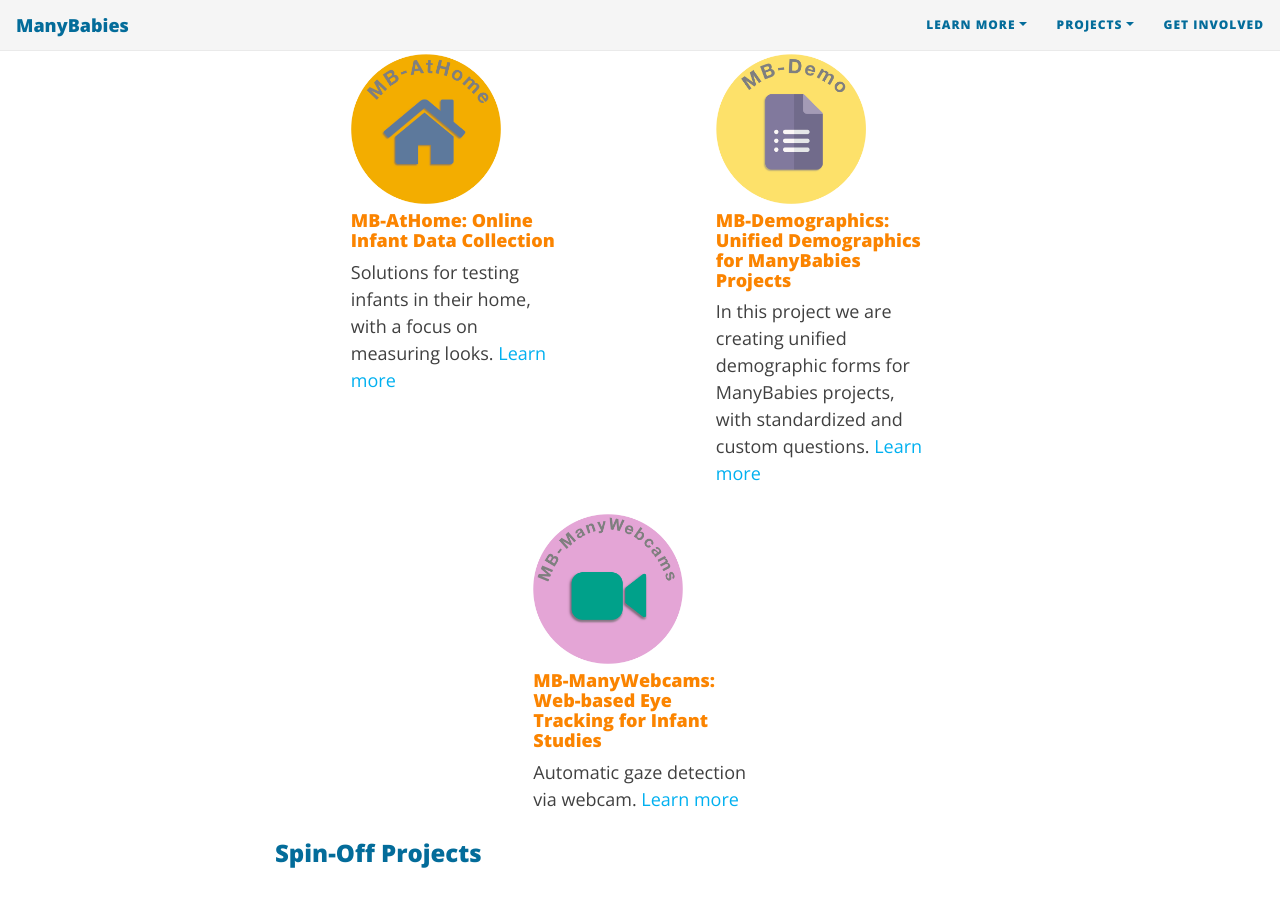
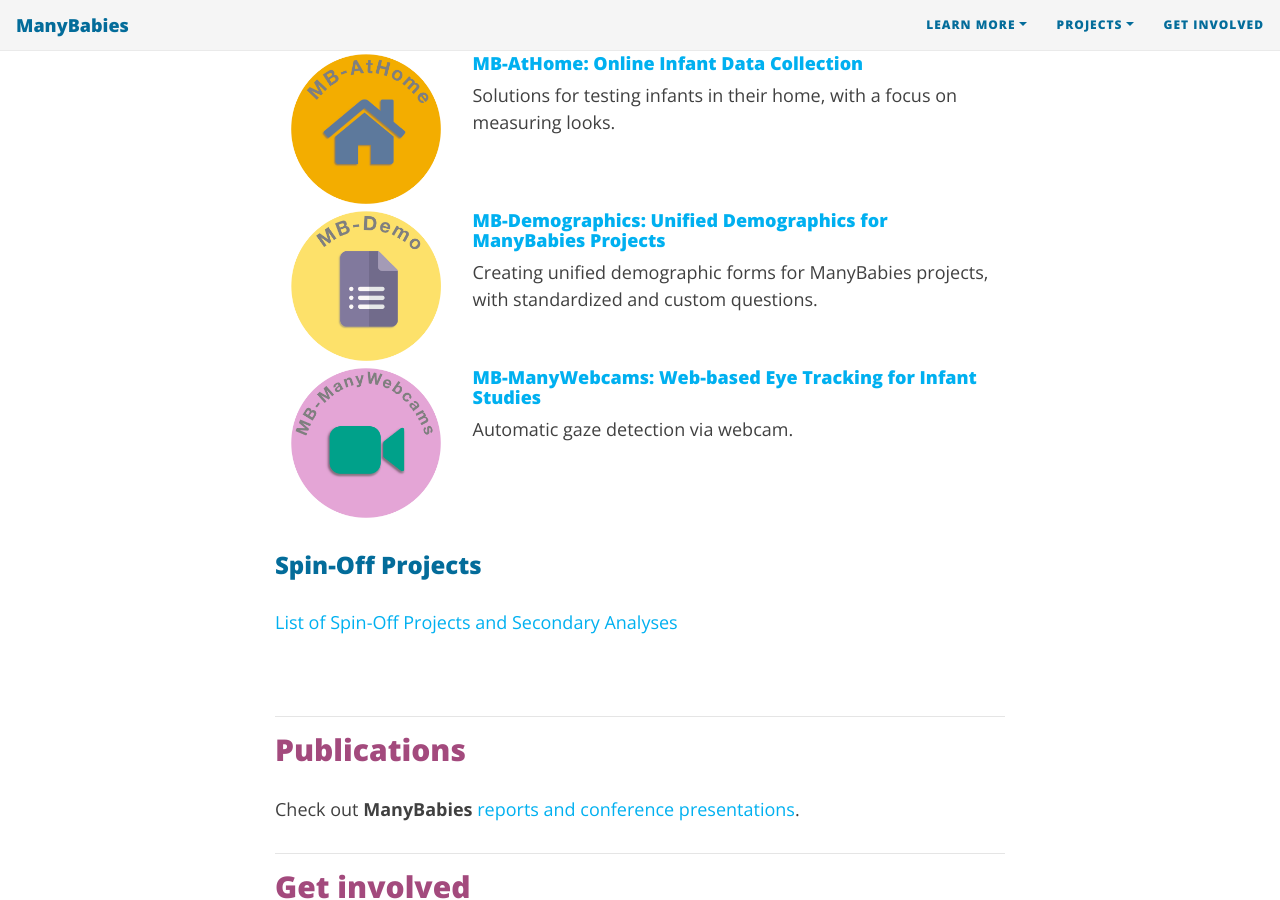
Before and after one commit to manybabies/manybabies.github.io, a Jekyll site: the page built from index.md, in a window 1280 px wide and 900 px high, scrolled down 2282 px. Built offline with Jekyll 4.4.1, drawn with Linux system fonts in a browser that asks for light colours; nearby versions of some CDN libraries; some web fonts are replaced.

Commit message:
Update index.md

```diff
--- a/index.md
+++ b/index.md
@@ -109,35 +109,33 @@
 	</header>
 <br>
 	<div class="container">
-		<div class="row justify-content-around">
-        <div class="col-lg-4 col-md-4 col-sm-4 col-xs-4">
-          <a href="{{site.baseurl}}{% link MB-AtHome.md %}" class="image">
-            <img src="assets/img/MBAH_logo.png"  alt="MBAtHome" width="150" height="150">
-          </a>
-          <h4>MB-AtHome: Online Infant Data Collection</h4>
-            Solutions for testing infants in their home, with a focus on measuring looks.
-                <a href="{{site.baseurl}}{% link MB-AtHome.md %}" class="button">Learn more</a>
-    		</div>
-  			<div class="col-lg-4 col-md-4 col-sm-4 col-xs-4">
-    			<a href="{{site.baseurl}}{% link MB-demographics.md %}" class="image">
-    				<img src="assets/img/MBDemo_logo.png"  alt="MB-Demographics" width="150" height="150">
-    			</a>
-    			<h4>MB-Demographics: Unified Demographics for ManyBabies Projects</h4>
-    				In this project we are creating unified demographic forms for ManyBabies projects, with standardized and custom questions.
-    			<a href="{{site.baseurl}}{% link MB-demographics.md %}" class="button">Learn more</a>
-  			</div>
-	  </div>
-<br>
-    <div class="row justify-content-around">
-        <div class="col-lg-4 col-md-4 col-sm-4 col-xs-4">
-          <a href="{{site.baseurl}}{% link MB-ManyWebcams.md %}" class="image">
-            <img src="assets/img/MBMW_logo.png"  alt="MB-ManyWebcams" width="150" height="150">
-          </a>
-          <h4>MB-ManyWebcams: Web-based Eye Tracking for Infant Studies</h4>
-            Automatic gaze detection via webcam.
-          <a href="{{site.baseurl}}{% link MB-ManyWebcams.md %}" class="button">Learn more</a>
-        </div>
-		</div>
+		<div class="row">
+      <div class="col-sm-3 col-xs-6" align="center">
+        <a href="{{site.baseurl}}{% link MB-AtHome.md %}" class="image"><img src="/assets/img/MBAH_logo.png" alt="MBAthome logo" width="150" height="150"></a>
+      </div>
+      <div class="col-sm-9">
+        <h4><a href="{{site.baseurl}}{% link MB-AtHome.md %}">MB-AtHome: Online Infant Data Collection</a></h4>
+        Solutions for testing infants in their home, with a focus on measuring looks.
+      </div>
+    </div>
+    <div class="row">
+      <div class="col-sm-3 col-xs-6" align="center">
+        <a href="{{site.baseurl}}{% link MB-demographics.md %}" class="image"><img src="/assets/img/MBDemo_logo.png" alt="MB-Demographics logo" width="150" height="150"></a>
+      </div>
+      <div class="col-sm-9">
+        <h4><a href="{{site.baseurl}}{% link MB-demographics.md %}">MB-Demographics: Unified Demographics for ManyBabies Projects</a></h4>
+        Creating unified demographic forms for ManyBabies projects, with standardized and custom questions.
+      </div>
+    </div>
+    <div class="row">
+      <div class="col-sm-3 col-xs-6" align="center">
+        <a href="{{site.baseurl}}{% link MB-ManyWebcams.md %}" class="image"><img src="/assets/img/MBMW_logo.png" alt="MB-ManyWebcams logo" width="150" height="150"></a>
+      </div>
+      <div class="col-sm-9">
+        <h4><a href="{{site.baseurl}}{% link MB-ManyWebcams.md %}">MB-ManyWebcams: Web-based Eye Tracking for Infant Studies</a></h4>
+        Automatic gaze detection via webcam.
+      </div>
+    </div>
 	</div>
 <br>
 	<header class="major">
```
